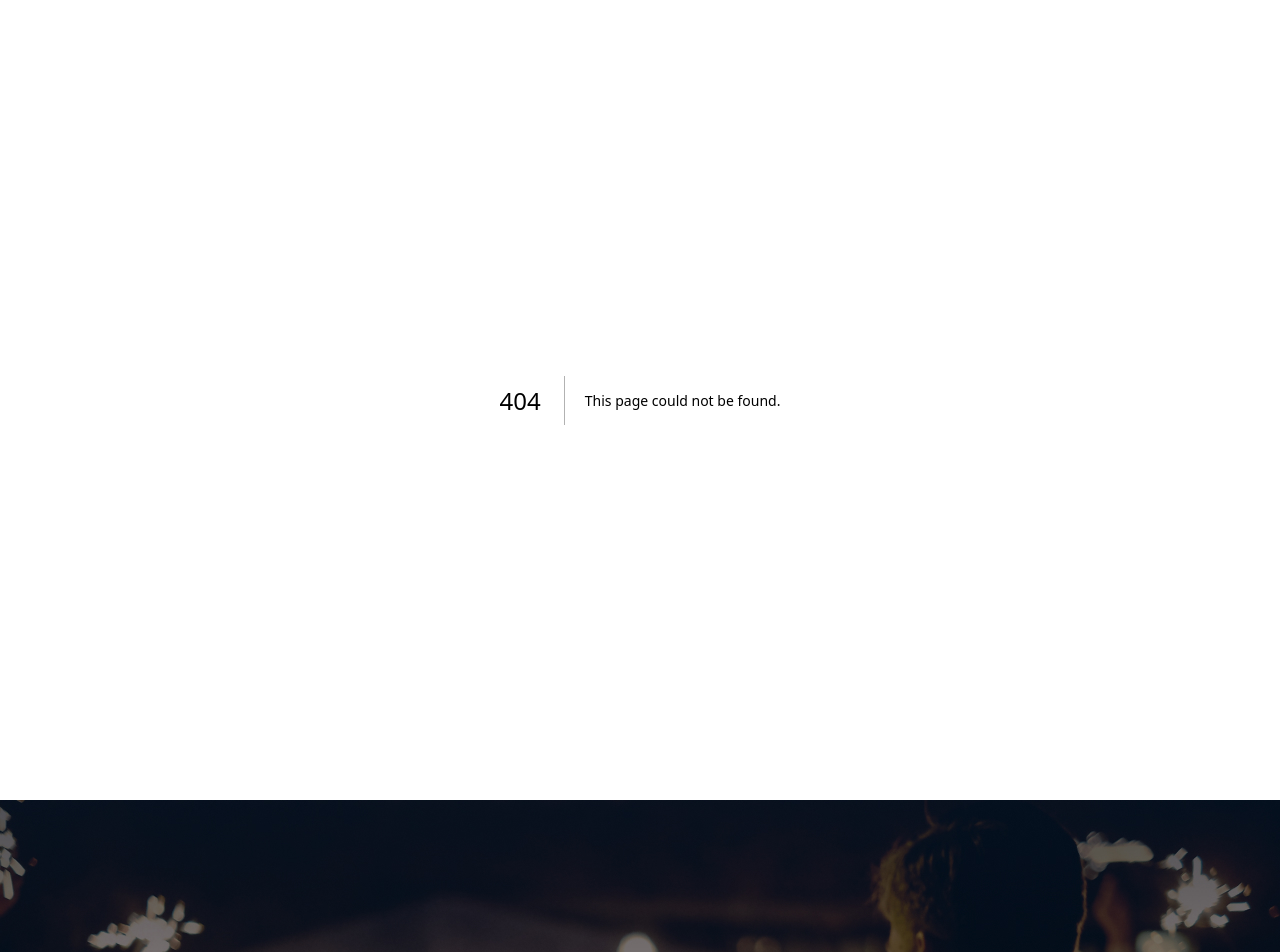
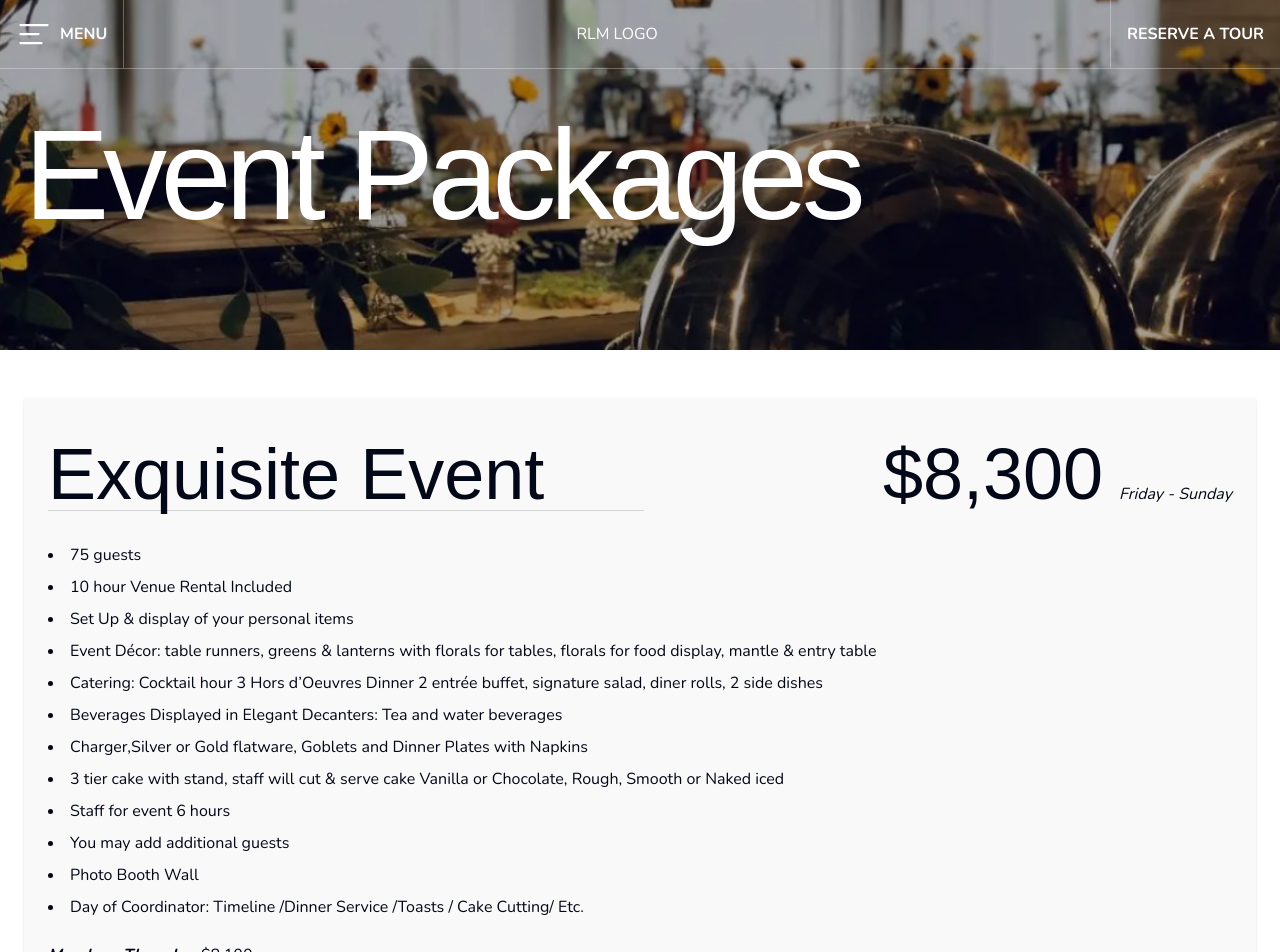
Before and after one commit to Dillonzellis/rlmaffairs-v4, a Next.js app: page /event-packages in a window 1280 px wide. Before the commit this address had no page. Shown: the top 952 px of the page. Built offline with nearby package versions, Linux system fonts and the light colour scheme; a web font is replaced by a local one.

Commit message:
feat: add event packages

```diff
--- /dev/null
+++ b/src/app/event-packages/page.tsx
@@ -0,0 +1,33 @@
+import { MainHeader } from "@/components/common/typography/MainHeader";
+import { MaxWidthWrapper } from "@/components/common/MaxWidthWrapper";
+import { Package } from "@/components/sections/packages/Package";
+import { eventPackages, smallEventPackages } from "@/data/packages";
+import { SmallPackage } from "@/components/sections/packages/SmallPackage";
+
+export default function EventPackagePage() {
+  return (
+    <main>
+      <section>
+        <div className="h-[350px] bg-[url('/package-feat-sm.jpg')] bg-cover bg-center">
+          <MaxWidthWrapper className="flex h-full items-center">
+            <MainHeader className="text-white">Event Packages</MainHeader>
+          </MaxWidthWrapper>
+        </div>
+      </section>
+      <section className="py-12">
+        <MaxWidthWrapper>
+          <div className="flex flex-col gap-12 pb-12">
+            {eventPackages.map((pkg, i) => (
+              <Package key={i} {...pkg} />
+            ))}
+          </div>
+          <div className="flex gap-8">
+            {smallEventPackages.map((pkg, i) => (
+              <SmallPackage key={i} {...pkg} />
+            ))}
+          </div>
+        </MaxWidthWrapper>
+      </section>
+    </main>
+  );
+}
--- a/src/components/sections/packages/SmallPackage.tsx
+++ b/src/components/sections/packages/SmallPackage.tsx
@@ -1,10 +1,10 @@
-import { TypeSmallWeddingPackages } from "@/data/packages";
+import { TypeSmallPackages } from "@/data/packages";
 
 export const SmallPackage = ({
   title,
   mainPrice,
   feats,
-}: TypeSmallWeddingPackages) => {
+}: TypeSmallPackages) => {
   return (
     <div className="rounded-sm bg-[#d5d5d5]/15 px-6 py-10 shadow">
       <div className="flex items-baseline justify-between gap-20">
@@ -13,7 +13,9 @@ export const SmallPackage = ({
           <hr className="border-t-1 w-[120%] border-[#d5d5d5]"></hr>
         </div>
         <div className="">
-          <div className="font-serif text-3xl">{mainPrice}</div>
+          {mainPrice ? (
+            <div className="font-serif text-3xl">{mainPrice}</div>
+          ) : null}
         </div>
       </div>
 
--- a/src/data/navLinks.ts
+++ b/src/data/navLinks.ts
@@ -1,7 +1,7 @@
 export const mainNav = [
   { label: "Venue Gallery", href: "/venue-&-event-space" },
   { label: "Wedding Packages", href: "/wedding-packages" },
-  { label: "Event Packages", href: "/venue-&-event-space#packages" },
+  { label: "Event Packages", href: "/event-packages" },
   { label: "Catering", href: "/catering" },
   { label: "Love Letter", href: "/love-letters" },
   { label: "Our Story", href: "/our-story" },
--- a/src/data/packages.ts
+++ b/src/data/packages.ts
@@ -1,3 +1,9 @@
+export type TypeSmallPackages = {
+  title: string;
+  mainPrice?: string;
+  feats: string[];
+};
+
 export const weddingPackages = [
   {
     title: "Diamond Package",
@@ -81,7 +87,7 @@ export const weddingPackages = [
     ],
     reducedPrice: "$3,900",
   },
-] as const;
+];
 
 export type TypeWeddingPackages = (typeof weddingPackages)[number];
 
@@ -118,58 +124,75 @@ export const smallWeddingPackages = [
     ],
     reducedPrice: "$3,200",
   },
-] as const;
+];
 
 export type TypeSmallWeddingPackages = (typeof smallWeddingPackages)[number];
 
-// export const WeddingPackages = [
-//   {
-//     title: "Sapphire",
-//     color: "text-blue-600",
-//     desc: "This is the Sapphire Package",
-//     feats: [
-//       "50 Guests",
-//       "6 hour Venue Rental Included",
-//       "Reception Décor: Silk Greens & Organza",
-//       "Ceremony Décor: organza draping",
-//       "Flower girl petals",
-//       "Bridal bouquet",
-//       "3 Bridesmaids",
-//       "Groom & 3 Groomsmen boutonnières",
-//       "One entrée buffet with 2 side dishes and bread Or Heavy Hors d’Oeuvres with 3 choices",
-//       "Tea and Water beverages",
-//       "Disposable Flatware Glasses and Paper Napkins",
-//       "2 tier Cake with Cake stand, Staff will cut & serve",
-//       "Staff for event 4 hours",
-//       "Rehearsal Day of Event",
-//     ],
-//     price: 4100.0,
-//     reducedPrice: "Monday - Thursday: $3900.00",
-//   },
-//   {
-//     title: "Ruby Package",
-//     color: "text-rose-700",
-//     desc: "This is the Ruby Package",
-//     feats: ["Feature 1", "Feature 2", "Feature 3"],
-//     price: 2000,
-//     reducedPrice: "Monday - Thursday: 3900.00",
-//   },
-//   {
-//     title: "Emerald Package",
-//     color: "text-green-600",
-//     desc: "This is the Emerald Package",
-//     feats: ["Feature 1", "Feature 2", "Feature 3"],
-//     price: 3000,
-//     reducedPrice: "Monday - Thursday: 3900.00",
-//   },
-//   {
-//     title: "Diamond Package",
-//     color: "text-primary",
-//     desc: "This is the Diamond Package",
-//     feats: ["Feature 1", "Feature 2", "Feature 3"],
-//     price: 4000,
-//     reducedPrice: "Monday - Thursday: 3900.00",
-//   },
-// ] as const;
+export const eventPackages = [
+  {
+    title: "Exquisite Event",
+    mainPrice: "$8,300",
+    feats: [
+      "75 guests",
+      "10 hour Venue Rental Included",
+      "Set Up & display of your personal items",
+      "Event Décor: table runners, greens & lanterns with florals for tables, florals for food display, mantle & entry table",
+      "Catering: Cocktail hour 3 Hors d’Oeuvres Dinner 2 entrée buffet, signature salad, diner rolls, 2 side dishes",
+      "Beverages Displayed in Elegant Decanters: Tea and water beverages",
+      "Charger,Silver or Gold flatware, Goblets and Dinner Plates with Napkins",
+      "3 tier cake with stand, staff will cut & serve cake Vanilla or Chocolate, Rough, Smooth or Naked iced",
+      "Staff for event 6 hours",
+      "You may add additional guests",
+      "Photo Booth Wall",
+      "Day of Coordinator: Timeline /Dinner Service /Toasts / Cake Cutting/ Etc.",
+    ],
+    reducedPrice: "$8,100",
+  },
+  {
+    title: "Elegant Event",
+    mainPrice: "$6,300",
+    feats: [
+      "65 Guests",
+      "8 hour Venue Rental Included",
+      "Set Up & display of your personal items",
+      "Event Décor: table runners, greens and lanterns for tables, flowers for entry table and mantle",
+      "Catering: Cocktail hour 2 Hors d’Oeuvres 2 entrée buffet, signature salad, diner rolls, 2 side dishes",
+      "Beverages Displayed in Elegant Decanters: Tea and water beverages",
+      "Charger, Silver flatware, Goblets and Dinner Plates with Napkins",
+      "2 tier cake with stand, staff will cut & serve cake Vanilla or Chocolate, Rough, Smooth or Naked iced",
+      "Staff for event 6 hours",
+      "You may add additional guests",
+    ],
+    reducedPrice: "$6,000",
+  },
+  {
+    title: "Premier Event",
+    mainPrice: "$3,800",
+    feats: [
+      "50 Guests",
+      "6 hour Venue Rental included",
+      "Event Décor: greens and lanterns",
+      "Set Up & display of your personal items",
+      "One entrée buffet with 2 side dishes and bread Or Heavy Hors d’Oeuvres with 3 choices",
+      "Beverages Displayed in Elegant Decanters: Tea and water beverages",
+      "Disposable Flatware Glasses and Paper Napkins",
+      "2 tier Cake for dessert with stand, Staff will cut & serve cake Vanilla or Chocolate, Rough, Smooth or Naked iced",
+      "Staff for event 4 hours",
+      "You may add additional guests",
+    ],
+    reducedPrice: "$3,700",
+  },
+];
 
-// export type TypeWeddingPackages = (typeof WeddingPackages)[number];
+export const smallEventPackages = [
+  {
+    title: "Venue Only",
+    feats: [
+      "Fridays, Saturdays & Sundays - $2100.00 8 hours",
+      "Monday-Thursday - $1,500 6 hours",
+      "With any package 350.00/hour",
+      "A $500 deposit is required to hold a date.",
+      "This deposit is not refundable. The balance is due 40 days prior to your event.",
+    ],
+  },
+];
```
